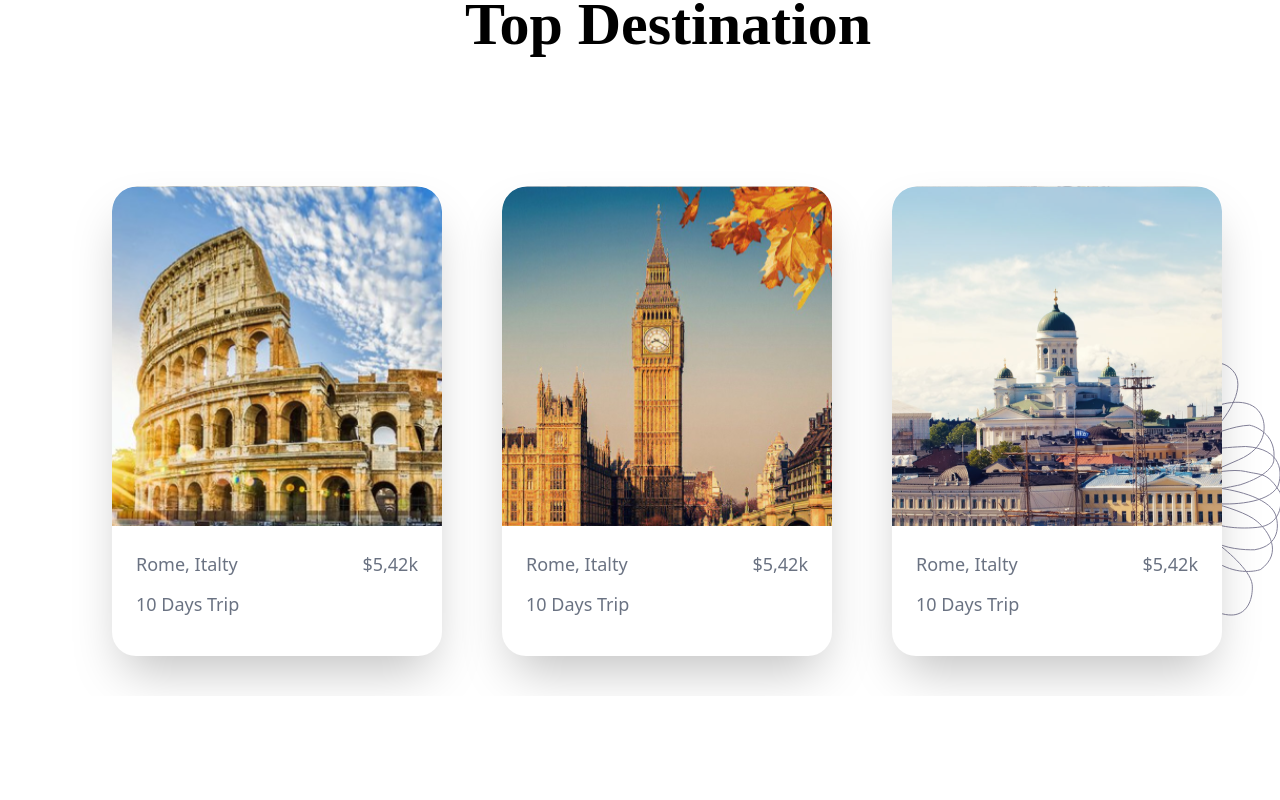
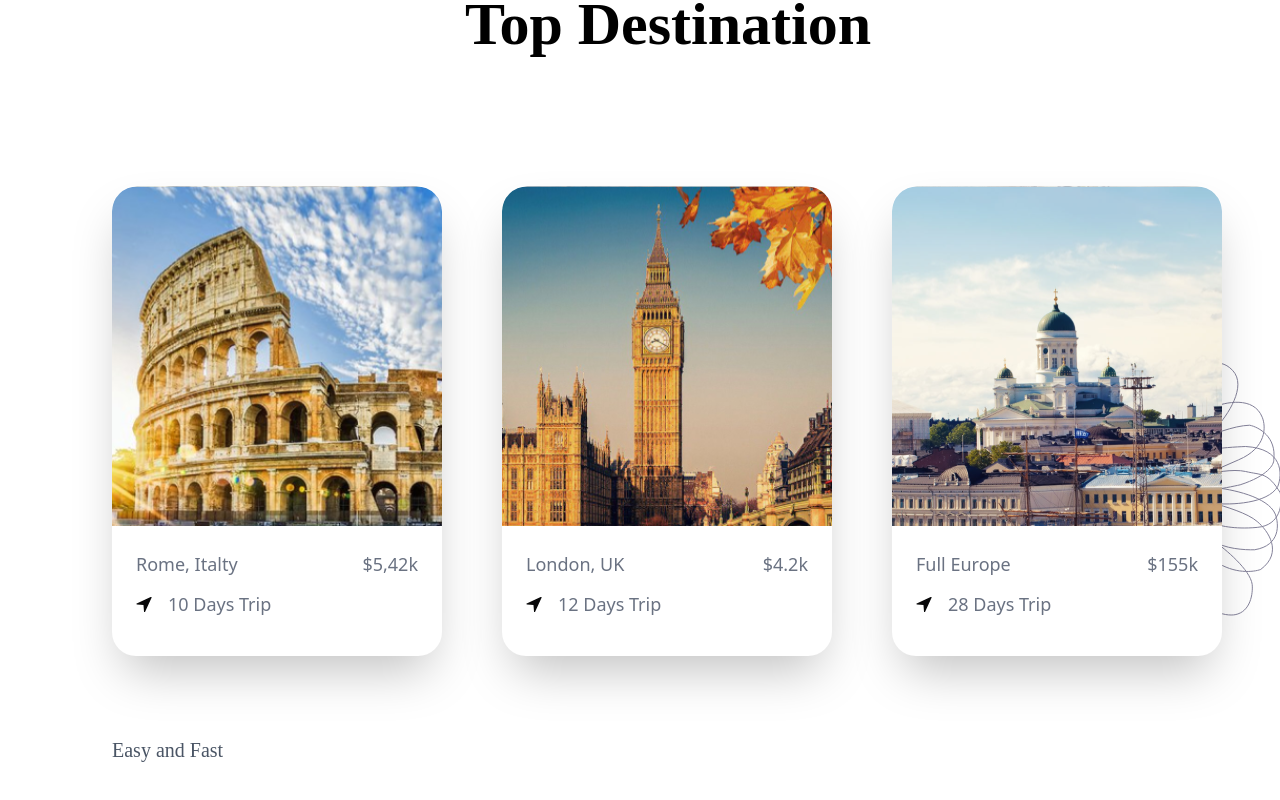
Before and after one commit to aposte7/travel_agency, a React (Vite) app: page / in a window 1280 px wide. Shown: the part 1602-2402 px from the top of the page. Before the commit the page ends 2298 px from the top, so only its background shows below. Built offline with nearby package versions, Linux system fonts and the light colour scheme.

Commit message:
feat: add navigation icon and enhance trip details in HomePage

```diff
--- a/src/pages/HomePage.jsx
+++ b/src/pages/HomePage.jsx
@@ -10,6 +10,7 @@ import settingImage from "../assets/images/setting.svg";
 import destinationImage1 from "../assets/images/destination_1.svg";
 import destinationImage2 from "../assets/images/destination_2.svg";
 import destinationImage3 from "../assets/images/destination_3.svg";
+import navigationImage from "../assets/images/navigation_icon.svg";
 
 import NavBar from "../components/NavBar";
 import ServiceCard from "../components/ServiceCard";
@@ -147,7 +148,10 @@ function HomePage() {
                 <span>Rome, Italty</span>
                 <span>$5,42k</span>
               </div>
-              <p className="text-lg text-gray-500">10 Days Trip</p>
+              <div className="flex items-center gap-4 text-lg text-gray-500">
+                <img src={navigationImage} alt="" />
+                <span>10 Days Trip</span>
+              </div>
             </div>
           </div>
           <div className="h-[470px] w-[330px] overflow-hidden rounded-3xl bg-white shadow-2xl">
@@ -159,10 +163,13 @@ function HomePage() {
             </div>
             <div className="space-y-3 p-6">
               <div className="flex justify-between text-lg text-gray-500">
-                <span>Rome, Italty</span>
-                <span>$5,42k</span>
+                <span>London, UK</span>
+                <span>$4.2k</span>
               </div>
-              <p className="text-lg text-gray-500">10 Days Trip</p>
+              <div className="flex items-center gap-4 text-lg text-gray-500">
+                <img src={navigationImage} alt="" />
+                <span>12 Days Trip</span>
+              </div>
             </div>
           </div>
           <div className="h-[470px] w-[330px] overflow-hidden rounded-3xl bg-white shadow-2xl">
@@ -174,13 +181,22 @@ function HomePage() {
             </div>
             <div className="space-y-3 p-6">
               <div className="flex justify-between text-lg text-gray-500">
-                <span>Rome, Italty</span>
-                <span>$5,42k</span>
+                <span>Full Europe</span>
+                <span>$155k</span>
               </div>
-              <p className="text-lg text-gray-500">10 Days Trip</p>
+              <div className="flex items-center gap-4 text-lg text-gray-500">
+                <img src={navigationImage} alt="" />
+                <span>28 Days Trip</span>
+              </div>
             </div>
           </div>
         </div>
+      </section>
+
+      <section className="w-full bg-white py-10">
+        <h3 className="text-xl text-gray-600">Easy and Fast</h3>
+
+        <div className="flex"></div>
       </section>
     </div>
   );
```
Also changed, not shown: src/assets/images/navigation_icon.svg (added).
